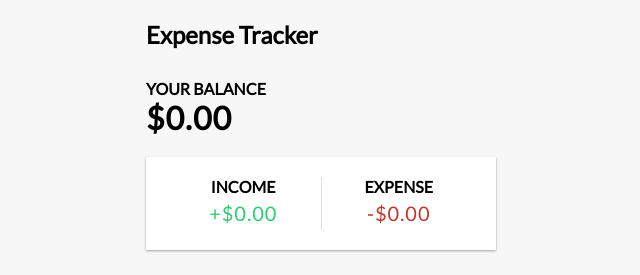
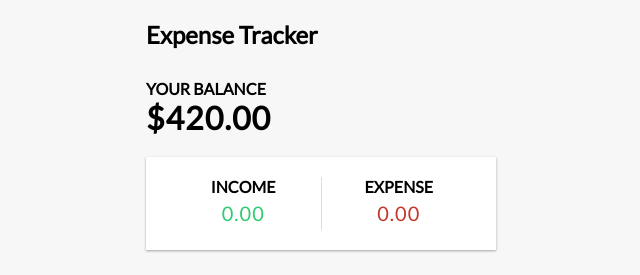
Before and after one commit to aaronjae22/React_Expense_Tracker, a React (Create React App) app: page / in a window 1280 px wide. Shown: the top 275 px of the page, without its empty margins (319-959 px from the left). Built offline with nearby package versions, Linux system fonts and the light colour scheme.

Commit message:
10. Using Global Context across components

```diff
--- a/src/components/Balance.js
+++ b/src/components/Balance.js
@@ -1,11 +1,19 @@
-import React from 'react';
+import React, { useContext } from 'react';
+
+import { GlobalContext } from '../context/GlobalState';
 
 export const Balance = () => {
+
+    const { transactions } = useContext(GlobalContext);
+
+    const amounts = transactions.map(transacion => transacion.amount);
+    const total = amounts.reduce((acc, item) => (acc += item), 0).toFixed(2);
+
     return (
 
         <React.Fragment>
             <h4>Your Balance</h4>
-            <h1>$0.00</h1>
+            <h1>${total}</h1>
         </React.Fragment>
 
     )
--- a/src/components/IncomeExpenses.js
+++ b/src/components/IncomeExpenses.js
@@ -1,18 +1,34 @@
-import React from 'react';
+import React, { useContext } from 'react';
+
+import { GlobalContext } from '../context/GlobalState';
 
 export const IncomeExpenses = () => {
+
+    const { transactions } = useContext(GlobalContext);
+
+    const amounts = transactions.map(transaction => transactions.amount);
+
+    const income = amounts
+        .filter(item => item > 0)
+        .reduce((acc, item) => (acc += item), 0)
+        .toFixed(2);
+
+    const expense = (
+        amounts.filter(item => item < 0).reduce((acc, item) => (acc += item), 0) * -1
+    ).toFixed(2);
+
     return (
 
         <div className="inc-exp-container">
 
             <div>
                 <h4>Income</h4>
-                <p className="money plus">+$0.00</p>
+                <p className="money plus">{income}</p>
             </div>
 
             <div>
                 <h4>Expense</h4>
-                <p className="money minus">-$0.00</p>
+                <p className="money minus">{expense}</p>
             </div>
         </div>
 
--- a/src/components/TransactionList.js
+++ b/src/components/TransactionList.js
@@ -1,6 +1,7 @@
 import React, { useContext} from 'react';
+import { Transaction } from './Transaction';
+
 import { GlobalContext } from '../context/GlobalState';
-import { Transaction } from './Transaction';
 
 export const TransactionList = () => {
 
```
